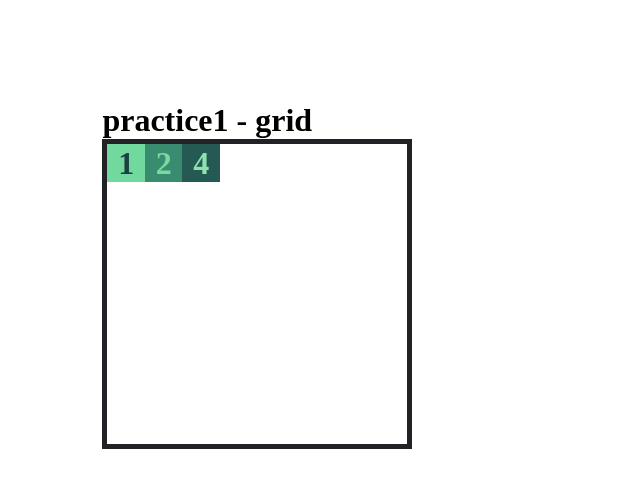
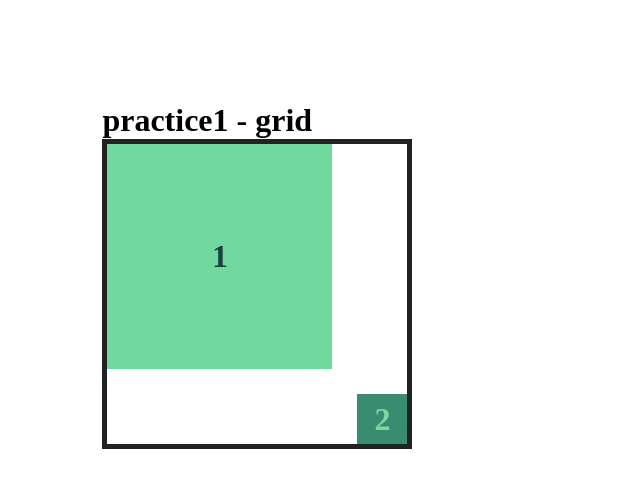
Before and after one commit to Jisan-mia/css-grid, a plain HTML site: page practices/practice.html in a window 1280 px wide. Shown: the whole page, without its empty margins (0-640 px from the left). Drawn offline with Linux system fonts and the light colour scheme.

```diff
--- a/practices/practice.css
+++ b/practices/practice.css
@@ -23,6 +23,10 @@ body {
   /* grid-template-rows: 1fr 1fr 1fr 1fr 1fr 1fr 1fr 1fr 1fr; */
   grid-template-rows: repeat(8, 1fr);
   grid-template-columns: repeat(8, 1fr) ;
+
+
+  /* justify-items: center;
+  align-items: center; */
 }
 
 .grid-container .grid-item:nth-child(1) {
@@ -32,6 +36,17 @@ body {
   grid-column-start: 1;
   grid-column-end: 9; */
 
+  grid-row-start: 1;
+  grid-row-end: 7;
+
+  grid-column-start: 1;
+  grid-column-end: 7;
+
+  /* width: 100px;
+  height: 100px;
+
+  justify-self: center;
+  align-self: center; */
 
 }
 
@@ -41,6 +56,18 @@ body {
 
   grid-column-start: 7;
   grid-column-end: 8; */
+
+  grid-row-start: -1;
+  grid-row-end: -3;
+
+  grid-column-start: -1;
+  grid-column-end: -3;
+
+  width: 50px;
+  height: 50px;
+
+  justify-self: end;
+  align-self: end;
 
 
 }
@@ -69,9 +96,18 @@ body {
   grid-column-end: end-line;
 */
 
+/* align a single grid-item using */
+/*
+  justify-self:;
+  align-self:;
+*/
 
 
-
+/* align all-grid items globally from container */
+/*
+  justify-items: center | end | start | etc.;
+  align-items: center | end | start | etc.;
+*/
 
 
 
--- a/practices/practice.html
+++ b/practices/practice.html
@@ -15,7 +15,7 @@
   <div class="grid-container">
     <div class="grid-item">1</div>
     <div class="grid-item">2</div>
-    <div class="grid-item">4</div>
+    <!-- <div class="grid-item">3</div> -->
   </div>
 
 </body>
```
